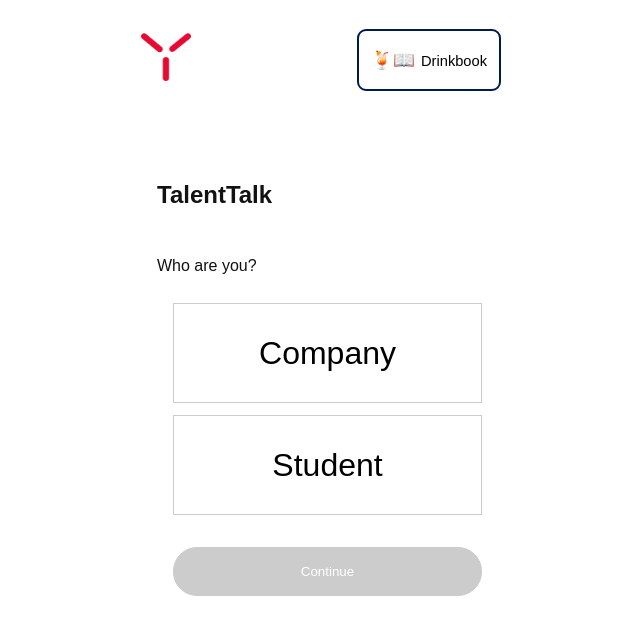
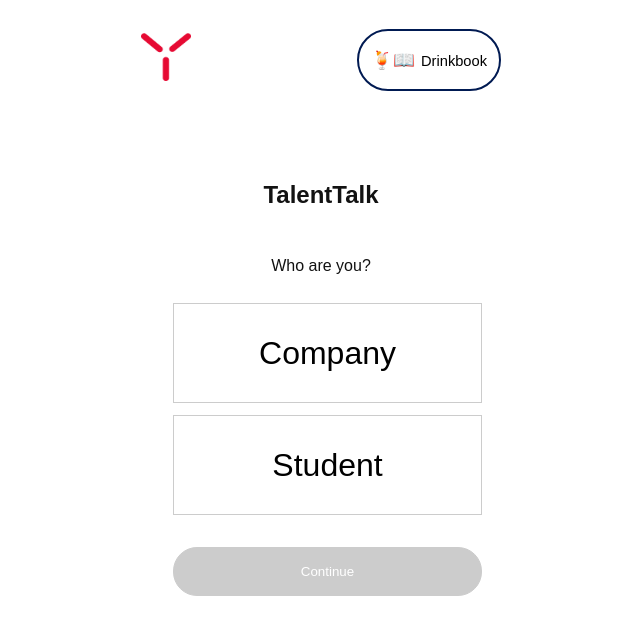
Before and after one commit to EmmaRask/TalentTalk, a React (Vite) app: page / in a window 1280 px wide. Shown: the top 634 px of the page, without its empty margins (319-959 px from the left). Built offline with nearby package versions, Linux system fonts and the light colour scheme.

Commit message:
centered text align

```diff
--- a/src/styles/index.css
+++ b/src/styles/index.css
@@ -26,6 +26,7 @@ main {
   display: flex;
   flex-direction: column;
   gap: 12px;
+  text-align: center;
 
 }
 .result-page {
@@ -408,7 +409,7 @@ ul {
   gap: 6px;
   font-size: 1.1rem;
   padding: 1px 12px;
-  border-radius: 9px;
+  border-radius: 999px;
   border: 2px solid rgb(0, 26, 82);
   background: transparent;
   cursor: pointer;
@@ -569,14 +570,12 @@ ul {
   box-shadow: 0 8px 24px rgba(0, 0, 0, 0.12);
 }
 
-.glass {
-  /* Property 1=card, Property 2=developer drink */
+.devicon {
+  /*devicon*/
 
 position: absolute;
 width: 40px;
 height: 40px;
 left: 16px;
 top: 82px;
-
-
 }
```
